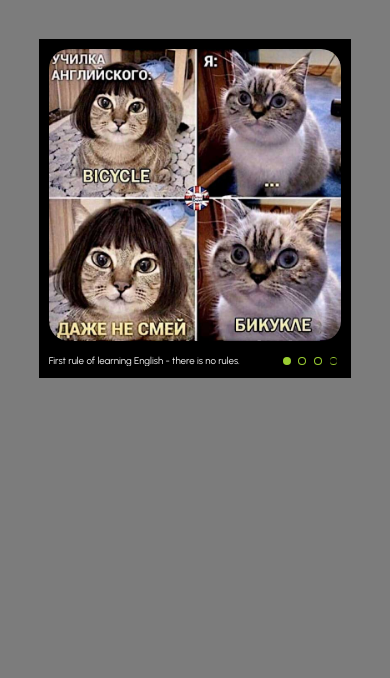
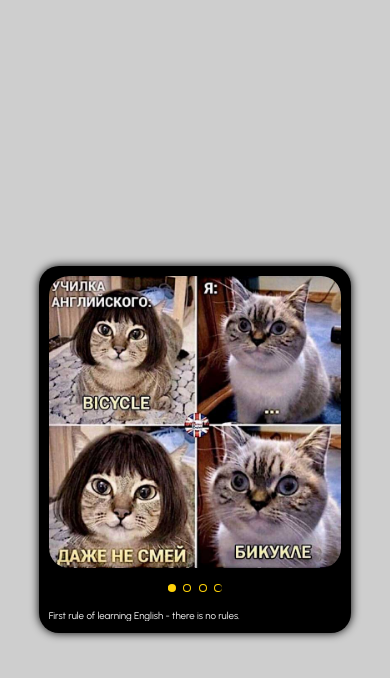
Before and after one commit to jack13only/cssMemSlider, a plain HTML site: page cssMemSlider/index.html in a window 390 px wide. Drawn offline with Linux system fonts and the light colour scheme.

Commit message:
feat: change controls color 2021-10-16 15:59:31

```diff
--- a/cssMemSlider/style.css
+++ b/cssMemSlider/style.css
@@ -3,7 +3,7 @@ html, body {
     width: 100%;
     overflow-x: hidden;
     scroll-behavior: smooth;
-    background-color: rgba(0, 0, 0, 0.303);
+    background-color: rgba(0, 0, 0, 0.103);
 }
 
 * {
@@ -24,6 +24,8 @@ html, body {
     grid-template-columns: 56vmin 19vmin;
     grid-template-rows: 75vmin 1fr;
     row-gap: 3vmin;
+    box-shadow: 0 0 10px rgb(0, 0, 0);
+    border-radius: 20px;
 }
 
 .slider-wrapper {
@@ -61,7 +63,7 @@ label {
 label > div {
     width: 2vmin;
     height: 2vmin;
-    background-color: yellowgreen;
+    background-color: rgb(255, 210, 10);
     border-radius: 50%;
     display: flex;
     justify-content: center;
@@ -167,19 +169,19 @@ label > div > div {
 }
 
 #bullet1:checked ~ .controls > label:nth-child(1) > div > div {
-    background-color: yellowgreen;
+    background-color: rgb(255, 210, 10);
 }
 
 #bullet2:checked ~ .controls > label:nth-child(2) > div > div {
-    background-color: yellowgreen;
+    background-color: rgb(255, 210, 10);
 }
 
 #bullet3:checked ~ .controls > label:nth-child(3) > div > div {
-    background-color: yellowgreen;
+    background-color: rgb(255, 210, 10);
 }
 
 #bullet4:checked ~ .controls > label:nth-child(4) > div > div {
-    background-color: yellowgreen;
+    background-color: rgb(255, 210, 10);
 }
 
 /* INTERACTIVE */
@@ -193,17 +195,40 @@ label:hover .check-wrap {
 }
 
 .label1:active .label1-check-wrap {
-    background-color: rgb(255, 210, 10);
+    background-color: yellowgreen;
 }
 
 .label2:active .label2-check-wrap {
-    background-color: rgb(255, 210, 10);
+    background-color: yellowgreen;
 }
 
 .label3:active .label3-check-wrap {
-    background-color: rgb(255, 210, 10);
+    background-color: yellowgreen;
 }
 
 .label4:active .label4-check-wrap {
-    background-color: rgb(255, 210, 10);
+    background-color: yellowgreen;
 }
+
+@media screen and (max-width: 768px) {
+    .slider-main-wrapper {
+        margin-top: calc((100vh - 80vmin) / 2);
+        width: 80vmin;
+        grid-template-columns: 75vmin;
+        grid-template-rows: 75vmin 1fr 1fr;
+    }
+
+    .slider-wrapper {
+        grid-column-start: 1;
+        grid-column-end: 2;
+    }
+
+    .controls {
+        justify-content: center;
+        order: 2;
+    }
+
+    .slider-text-wrapper {
+        order: 3;
+    }
+}
```
